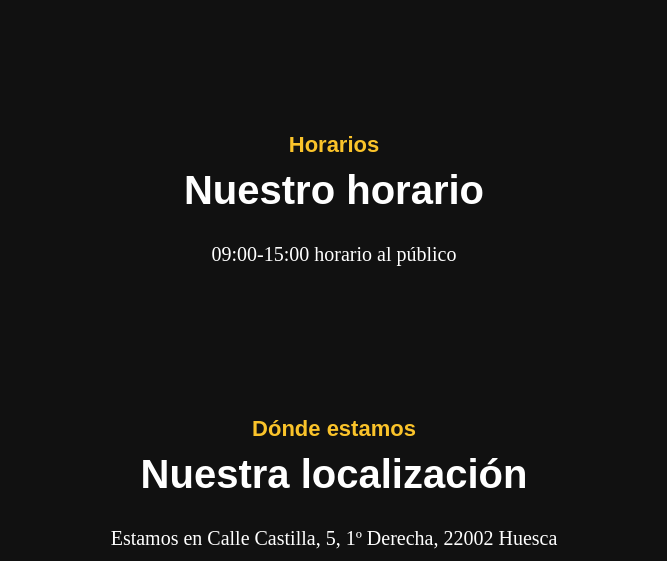
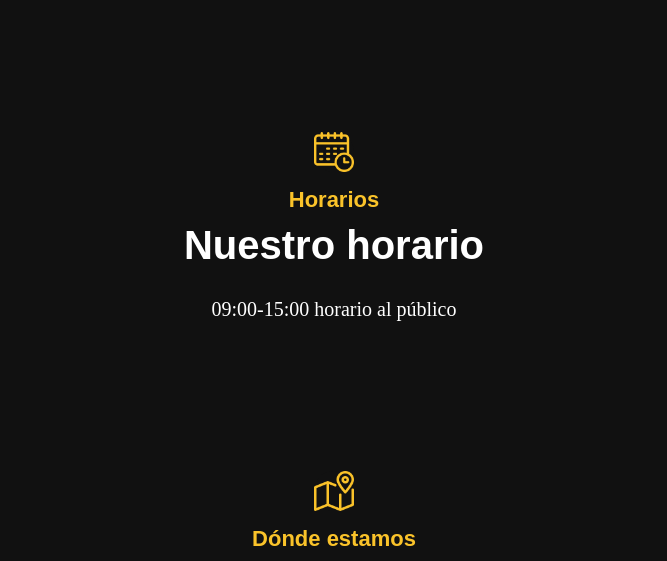
Before and after one commit to khachimarur80/GM-Fincas, a Vue app in the folder client/: page / in a window 1280 px wide. Shown: the part 1760-2321 px from the top of the page, without its empty margins (306-973 px from the left). Built offline with nearby package versions, Linux system fonts and the light colour scheme.

Commit message:
Section icons

```diff
--- a/client/src/components/vk-info-1.vue
+++ b/client/src/components/vk-info-1.vue
@@ -1,5 +1,8 @@
 <template>
   <div class="services" id="horarios">
+    <div class="service-icon">
+      <img src="@/assets/icons/schedule.png" alt="Schedule icon" height="100%"/>
+    </div>
     <div class="section-name">
       Horarios
     </div>
@@ -26,6 +29,20 @@ export default {
 </script>
 
 <style scoped>
+  .service-icon {
+    height: 40px;
+    width: 40px;
+    box-sizing: border-box;
+    margin-bottom: 15px;
+    border-radius: 50%;
+    background: var(--vk-background);
+    display: flex;
+    justify-content: center;
+    align-items: center;
+  }
+  .service-icon img {
+    filter: invert(80%) sepia(23%) saturate(4687%) hue-rotate(341deg) brightness(118%) contrast(96%);
+  }
   .section-name {
     margin-bottom: 10px;
     font-weight: bold;
--- a/client/src/components/vk-info-2.vue
+++ b/client/src/components/vk-info-2.vue
@@ -1,5 +1,8 @@
 <template>
   <div class="services" id="donde">
+    <div class="service-icon">
+      <img src="@/assets/icons/map.png" alt="Schedule icon" height="100%"/>
+    </div>
     <div class="section-name">
       Dónde estamos
     </div>
@@ -43,6 +46,20 @@ export default {
 </script>
 
 <style scoped>
+  .service-icon {
+    height: 40px;
+    width: 40px;
+    box-sizing: border-box;
+    margin-bottom: 15px;
+    border-radius: 50%;
+    background: var(--vk-background);
+    display: flex;
+    justify-content: center;
+    align-items: center;
+  }
+  .service-icon img {
+    filter: invert(80%) sepia(23%) saturate(4687%) hue-rotate(341deg) brightness(118%) contrast(96%);
+  }
   .section-name {
     margin-bottom: 10px;
     font-weight: bold;
--- a/client/src/components/vk-services.vue
+++ b/client/src/components/vk-services.vue
@@ -246,7 +246,7 @@
     }
     @media (max-width: 600px) {
       .service {
-        width: calc(100% - 40px);
+        width: calc(100% - 20px);
         max-width: 1000px;
         margin-bottom: -10px;
       }
```
Also changed, not shown: client/src/assets/icons/map.png (added), client/src/assets/icons/schedule.png (added).
